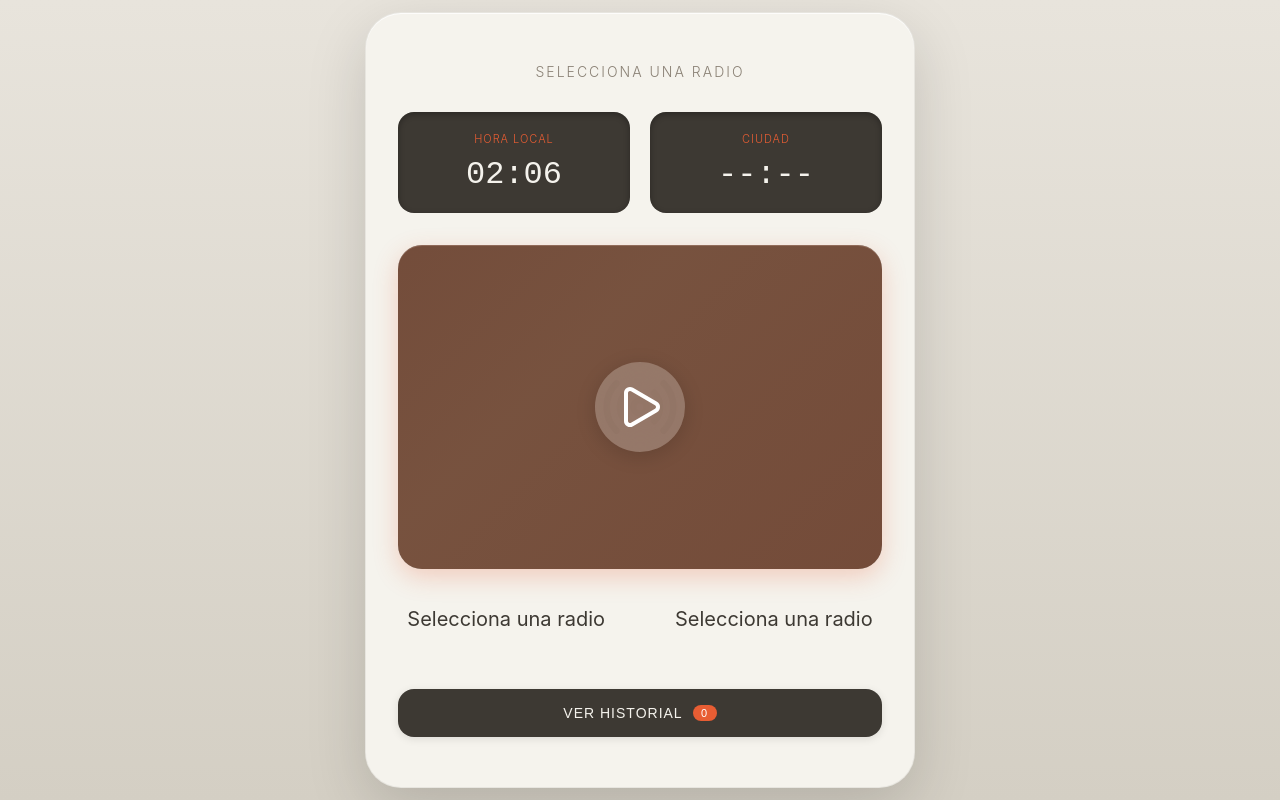
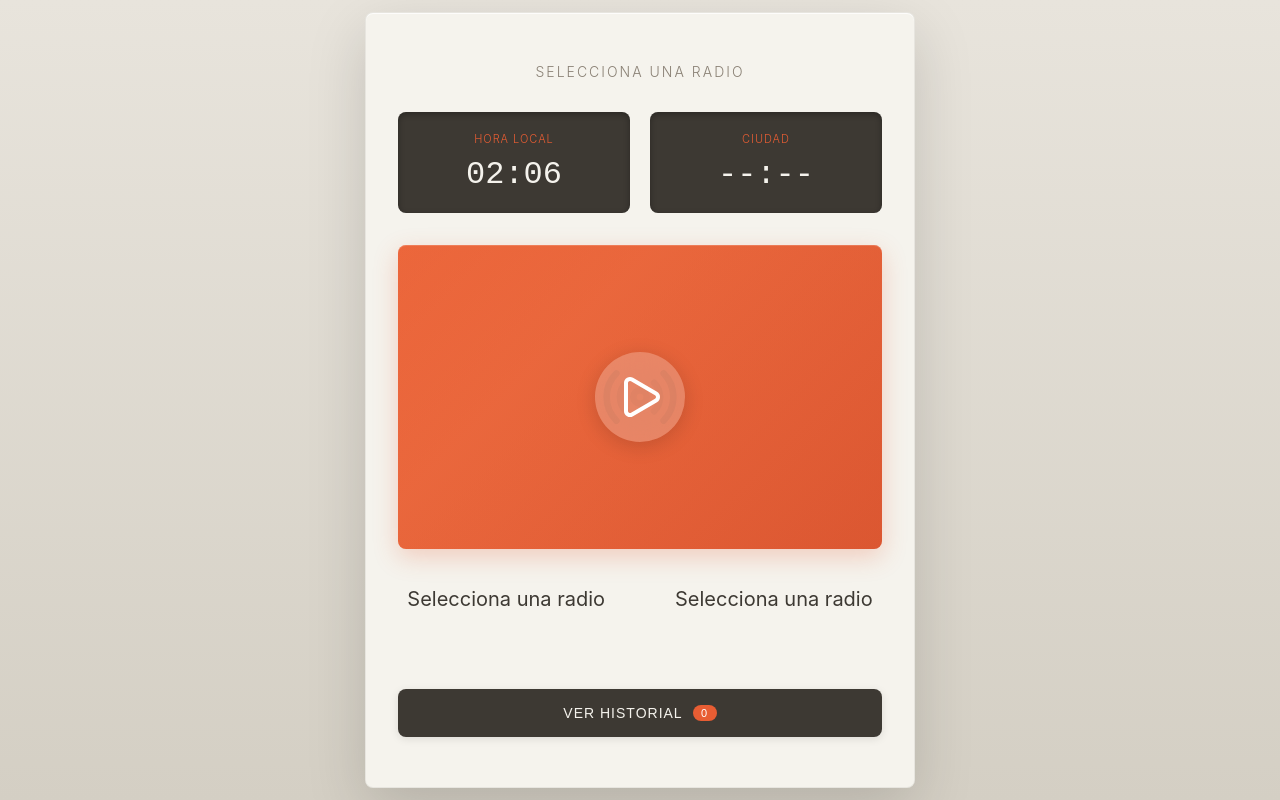
Before and after one commit to juanjorogado/random-radio, a React (Create React App) app: page / in a window 1280 px wide. Built offline with nearby package versions, Linux system fonts and the light colour scheme.

Commit message:
Auto-commit: Sun Dec 14 20:33:59 CET 2025

```diff
--- a/src/RadioApp.css
+++ b/src/RadioApp.css
@@ -33,7 +33,7 @@
 
   /* Gradientes característicos */
   --gradient-background: linear-gradient(to bottom, #e8e4dc, #d4cfc4);
-  --gradient-cover: linear-gradient(135deg, var(--color-text-primary), var(--color-text-primary));
+  --gradient-cover: linear-gradient(135deg, #e85d33, #d14a28);
   --gradient-animated: linear-gradient(135deg, #e85d33, #d14a28, #ff8c5a, #e85d33);
 
   /* Espaciado */
@@ -112,7 +112,7 @@
   height: calc(100vh - 24px);
   min-height: 700px;
   background: var(--color-surface);
-  border-radius: var(--radius-xl);
+  border-radius: var(--radius-sm);
   padding: var(--space-4xl) var(--space-2xl);
   display: flex;
   flex-direction: column;
@@ -181,7 +181,7 @@
 
 .clock-item {
   background: var(--color-display-bg);
-  border-radius: var(--radius-md);
+  border-radius: var(--radius-sm);
   padding: var(--space-lg);
   text-align: center;
   box-shadow: inset 0 2px 6px var(--color-shadow-strong);
@@ -210,7 +210,7 @@
 
 .album-cover-main {
   flex: 1;
-  border-radius: var(--radius-lg);
+  border-radius: var(--radius-sm);
   background: var(--gradient-cover);
   position: relative;
   display: flex;
@@ -326,9 +326,12 @@
 }
 
 .marquee-content {
-  display: flex;
+  display: inline-flex;
   white-space: nowrap;
   gap: var(--space-5xl);
+}
+
+.marquee-content:not(.short) {
   animation: marquee var(--animation-medium) linear infinite;
 }
 
@@ -357,11 +360,11 @@
 }
 
 @keyframes marquee {
-  0% {
+  from {
     transform: translateX(0);
   }
-  100% {
-    transform: translateX(-100%);
+  to {
+    transform: translateX(calc(-50% - var(--space-5xl) / 2));
   }
 }
 
@@ -374,7 +377,7 @@
   padding: var(--space-md) var(--space-lg);
   background: var(--color-display-bg);
   border: none;
-  border-radius: var(--radius-md);
+  border-radius: var(--radius-sm);
   color: var(--color-display-text);
   font-size: var(--font-size-sm);
   font-weight: var(--font-weight-light);
@@ -420,7 +423,7 @@
   height: calc(100vh - 24px);
   min-height: 700px;
   background: var(--color-surface);
-  border-radius: var(--radius-xl);
+  border-radius: var(--radius-sm);
   padding: var(--space-2xl);
   display: flex;
   flex-direction: column;
@@ -531,7 +534,7 @@
 /* History items */
 .history-item {
   background: var(--color-display-bg);
-  border-radius: var(--radius-md);
+  border-radius: var(--radius-sm);
   padding: var(--space-lg);
   display: flex;
   flex-direction: column;
```
